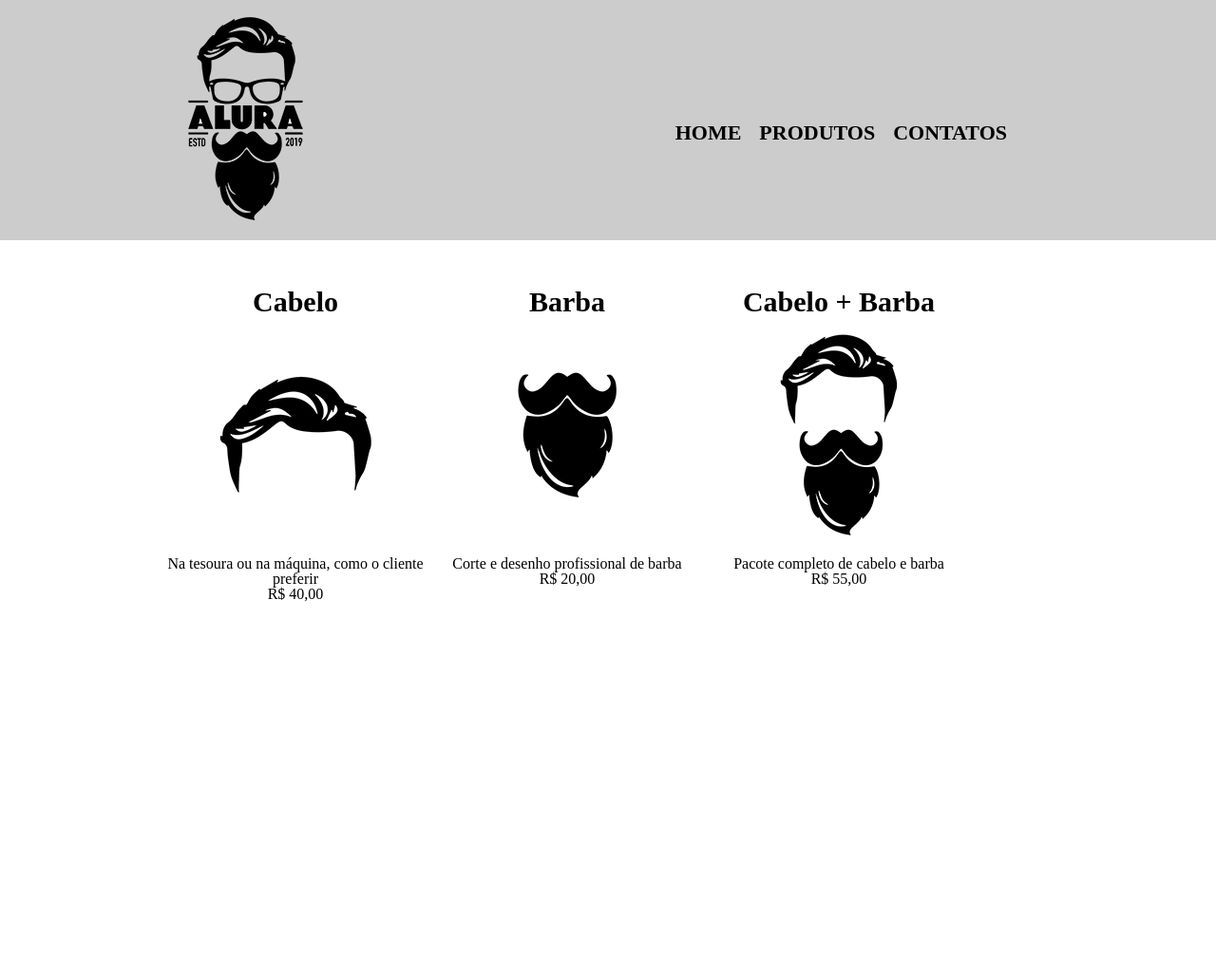
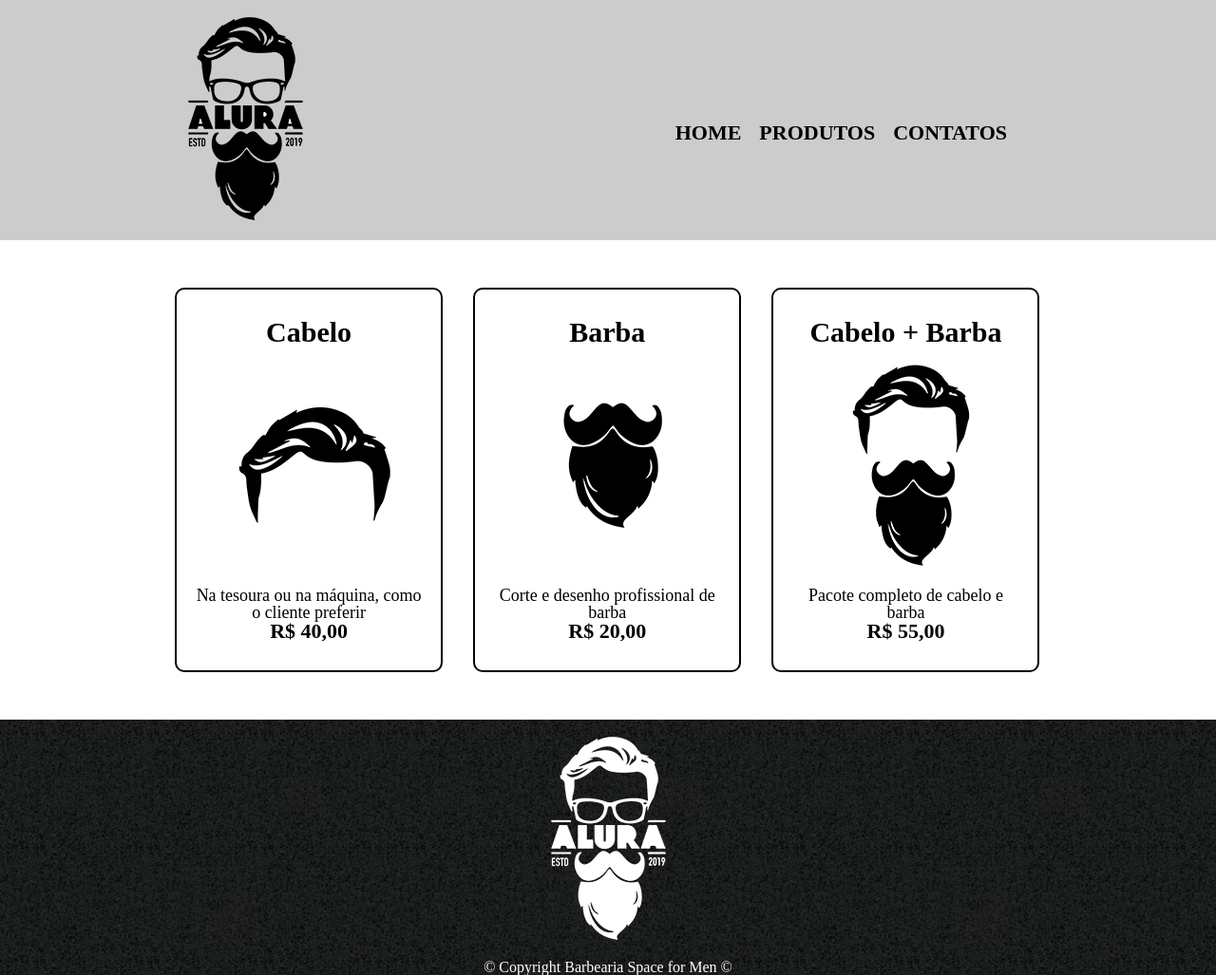
Before and after one commit to KaiqueBatistaSS/apostila144, a plain HTML site: page produtos.html in a window 1280 px wide. Shown: the whole page at 95% size. Before the commit the page ends 800 px from the top, so only its background shows below. Drawn offline with Linux system fonts and the light colour scheme.

Commit message:
atualizaçao dia 22/09

```diff
--- a/produtos.css
+++ b/produtos.css
@@ -23,20 +23,51 @@ nav a {
     color: #000000;
     text-decoration: none;
     }
+    nav a:hover{
+        color: #c78c19;
+        text-decoration: underline;
+    }
     .produtos{
         width: 940px;
         margin: 0 auto;
         padding: 50px 0;
-
     }
     .produtos li{
         display: inline-block;
       text-align: center;
       width: 30%;
       vertical-align: top;
-
+      border: solid 2px #000000;
+      margin: 0 1.5%;
+      padding: 30px 20px;
+      box-sizing: border-box;
+      border-radius: 10px;
+    }
+    .produtos li:hover{
+        border-color: #c78c19;
+    }
+    .produtos li:active{
+        border-color: #088c19;
+    }
+    .produtos li:hover h2{
+       font-size: 34px;
     }
     .produtos h2{
     font-size: 30px;
     font-weight: bold;
     }
+
+    .produtos-descricao{
+     font-size: 18px;
+
+    }
+    .produtos-preco{
+    font-size: 22px;
+    font-weight: bold;
+    }
+footer{
+
+    background-image: url(./img/bg.jpg);
+    text-align: center;
+    color:white
+}
--- a/produtos.html
+++ b/produtos.html
@@ -30,20 +30,20 @@
     <li>
        <h2>Cabelo</h2>
        <img src="./img/cabelo.jpg" alt="cabelo">
-       <p>Na tesoura ou na máquina, como o cliente preferir</p>
-       <p>R$ 40,00</p>
+       <p class="produtos-descricao">Na tesoura ou na máquina, como o cliente preferir</p>
+       <p class="produtos-preco">R$ 40,00</p>
     </li>
     <li>
        <h2>Barba</h2>
        <img src="./img/barba.jpg" alt="barba">
-       <p>Corte e desenho profissional de barba</p>
-       <p>R$ 20,00</p>
+       <p class="produtos-descricao">Corte e desenho profissional de barba</p>
+       <p class="produtos-preco">R$ 20,00</p>
     </li>
     <li>
        <h2>Cabelo + Barba</h2>
        <img src="./img/cabelo+barba.jpg" alt="cabelo + barba">
-       <p>Pacote completo de cabelo e barba</p>
-       <p>R$ 55,00</p>
+       <p class="produtos-descricao">Pacote completo de cabelo e barba</p>
+       <p class="produtos-preco">R$ 55,00</p>
 
     </li>
     </ul>
@@ -51,7 +51,11 @@
 
 
     </main>
-    <footer></footer>
+    <footer>
+        <img src="./img/logo-branco.png" alt="logo branco">
+        <p>&#169; Copyright Barbearia Space for Men &#169;</p>
+
+    </footer>
 </body>
 
 </html>
--- a/style.css
+++ b/style.css
@@ -42,3 +42,9 @@ margin: 0 15% 0 0;
 .principal{
     text-align: center;
 }
+footer{
+
+    background-image: url(./img/bg.jpg);
+    text-align: center;
+    color:white
+}
```
Also changed, not shown: index.html (+4 -0 lines), 1 other file.
